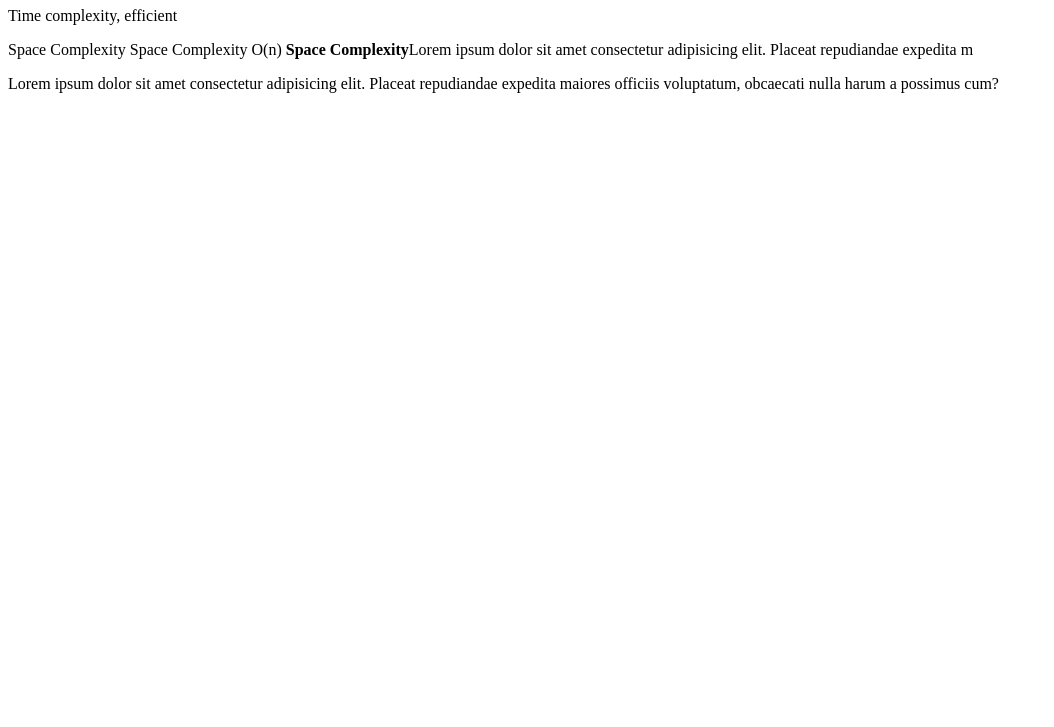
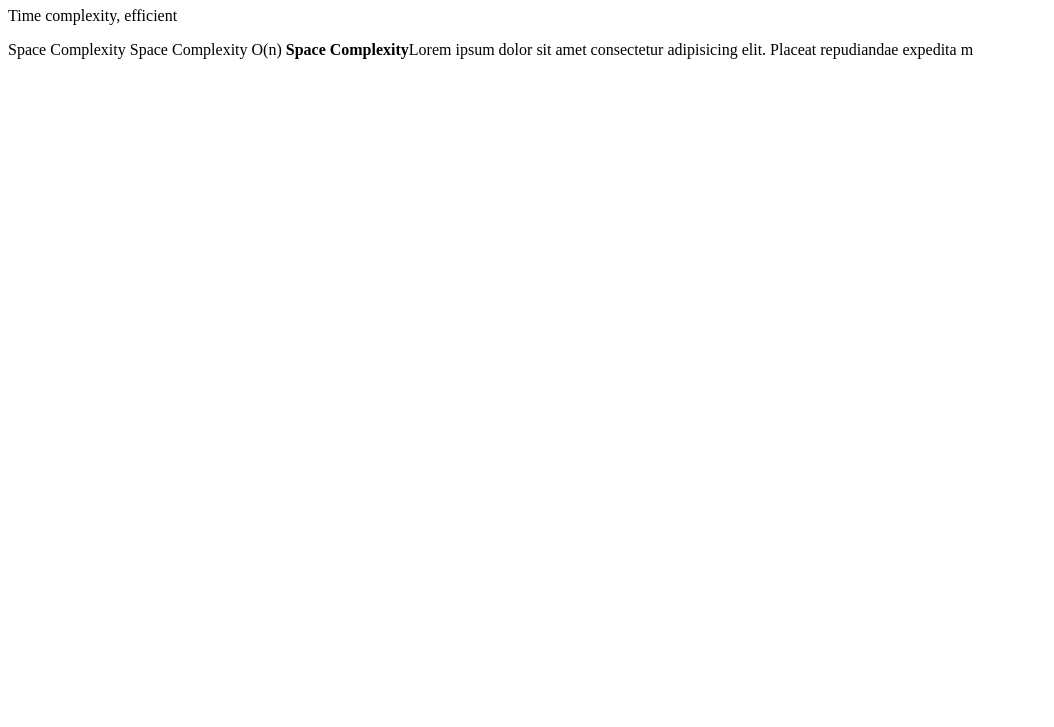
Before and after one commit to acciojob/time-and-space-complexity-sumitsinghkushwaha, a website: page main.html in a window 1280 px wide. Shown: the part 73-800 px from the top of the page, without its empty margins (0-1054 px from the left). Drawn offline with Linux system fonts and the light colour scheme.

Commit message:
created a submission

```diff
--- a/main.html
+++ b/main.html
@@ -11,7 +11,6 @@
 	<h1>Time, Space, and Complexity</h1>
 	<p>Time complexity, efficient</p>
 	<p>Space Complexity Space Complexity O(n) <b>Space Complexity</b>Lorem ipsum dolor sit amet consectetur adipisicing elit. Placeat repudiandae expedita m</p>
-	<p>Lorem ipsum dolor sit amet consectetur adipisicing elit. Placeat repudiandae expedita maiores officiis voluptatum, obcaecati nulla harum a possimus cum?</p>
     <script type="text/javascript" src="./script.js">
 </script>
 
```
